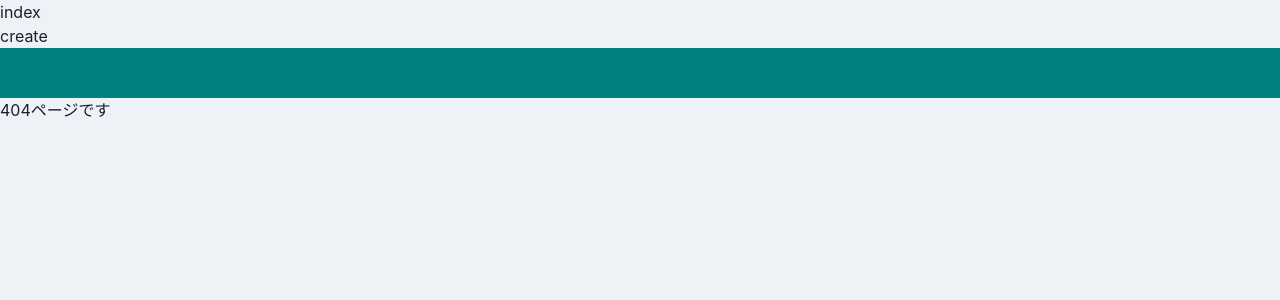
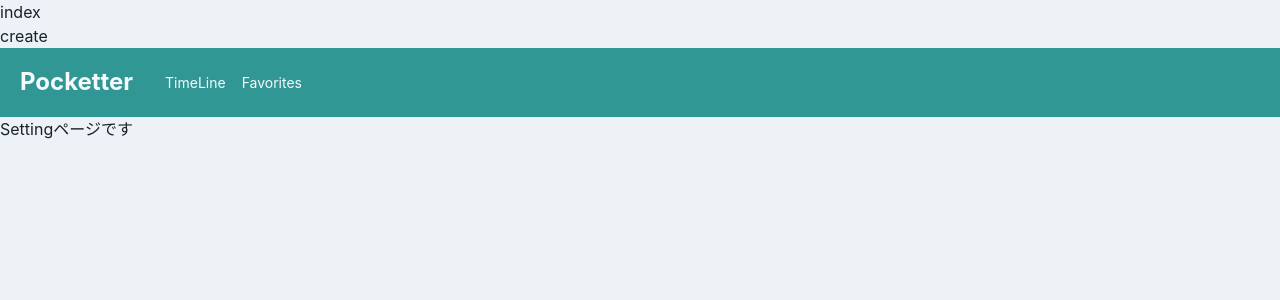
Before and after one commit to Takahiro800/twiita, a React (Create React App) app in the folder frontend/react-app/: page /home/timeline in a window 1280 px wide. Shown: the top 300 px of the page. Built offline with nearby package versions, Linux system fonts and the light colour scheme.

Commit message:
feat(front): headerの作成
fix #14

```diff
--- a/frontend/react-app/package.json
+++ b/frontend/react-app/package.json
@@ -3,6 +3,7 @@
   "version": "0.1.0",
   "private": true,
   "dependencies": {
+    "@chakra-ui/icons": "^1.0.13",
     "@chakra-ui/react": "^1.6.2",
     "@emotion/react": "^11",
     "@emotion/styled": "^11",
--- /dev/null
+++ b/frontend/react-app/src/componentes/atom/button/MenuIconButton.tsx
@@ -0,0 +1,22 @@
+import { memo, VFC } from "react";
+import { IconButton } from "@chakra-ui/button";
+import { HamburgerIcon } from "@chakra-ui/icons";
+
+type Props = {
+  onOpen: () => void;
+};
+
+export const MenuIconButton: VFC<Props> = memo((props) => {
+  const { onOpen } = props;
+
+  return (
+    <IconButton
+      aria-label="メニューボタン"
+      icon={<HamburgerIcon />}
+      size="sm"
+      variant="unstyled"
+      display={{ base: "block", md: "none" }}
+      onClick={onOpen}
+    />
+  );
+});
--- /dev/null
+++ b/frontend/react-app/src/componentes/molecules/MenuDrawer.tsx
@@ -0,0 +1,34 @@
+import { memo, VFC } from "react";
+import { Button } from "@chakra-ui/button";
+import { Drawer, DrawerBody, DrawerContent, DrawerOverlay } from "@chakra-ui/modal";
+
+type Props = {
+  isOpen: boolean;
+  onClose: () => void;
+  onClickHome: () => void;
+  onClickTimeLine: () => void;
+  onClickFavorites: () => void;
+};
+
+export const MenuDrawer: VFC<Props> = memo((props) => {
+  const { isOpen, onClose, onClickHome, onClickTimeLine, onClickFavorites } = props;
+  return (
+    <Drawer placement="left" size="xs" isOpen={isOpen} onClose={onClose}>
+      <DrawerOverlay>
+        <DrawerContent>
+          <DrawerBody p={0} bg="gray.100">
+            <Button w="100%" onClick={onClickHome}>
+              TOP
+            </Button>
+            <Button w="100%" onClick={onClickTimeLine}>
+              TimeLine
+            </Button>
+            <Button w="100%" onClick={onClickFavorites}>
+              Favorites
+            </Button>
+          </DrawerBody>
+        </DrawerContent>
+      </DrawerOverlay>
+    </Drawer>
+  );
+});
--- a/frontend/react-app/src/componentes/organismas/layout/Header.tsx
+++ b/frontend/react-app/src/componentes/organismas/layout/Header.tsx
@@ -1,5 +1,42 @@
-import { memo, VFC } from "react";
+import { memo, useCallback, VFC } from "react";
+import { useDisclosure } from "@chakra-ui/hooks";
+import { Box, Flex, Heading, Link } from "@chakra-ui/layout";
+
+import { MenuIconButton } from "../../atom/button/MenuIconButton";
+import { MenuDrawer } from "../../molecules/MenuDrawer";
+import { useHistory } from "react-router";
 
 export const Header: VFC = memo(() => {
-  return <div style={{ height: "50px", backgroundColor: "teal" }}></div>;
+  const { isOpen, onOpen, onClose } = useDisclosure();
+  const history = useHistory();
+
+  const onClickHome = useCallback(() => history.push("/home"), [history]);
+  const onClickTimeline = useCallback(() => history.push("/home/timeline"), [history]);
+  const onClickFavorites = useCallback(() => history.push("/home/favorites"), [history]);
+
+  return (
+    <>
+      <Flex as="nav" bg="teal.500" color="gray.50" align="center" justify="space-between" padding={{ base: 3, md: 5 }}>
+        <Flex align="center" as="a" mr={8} _hover={{ cursor: "pointer" }} onClick={onClickHome}>
+          <Heading as="h1" fontSize={{ base: "lg", md: "2xl" }}>
+            Pocketter
+          </Heading>
+        </Flex>
+        <Flex align="center" fontSize="sm" flexGrow={2} display={{ base: "none", md: "flex" }}>
+          <Box pr={4}>
+            <Link onClick={onClickTimeline}>TimeLine</Link>
+          </Box>
+          <Link onClick={onClickFavorites}>Favorites</Link>
+        </Flex>
+        <MenuIconButton onOpen={onOpen} />
+      </Flex>
+      <MenuDrawer
+        isOpen={isOpen}
+        onClose={onClose}
+        onClickHome={onClickHome}
+        onClickTimeLine={onClickTimeline}
+        onClickFavorites={onClickFavorites}
+      />
+    </>
+  );
 });
--- a/frontend/react-app/src/router/Router.tsx
+++ b/frontend/react-app/src/router/Router.tsx
@@ -1,6 +1,5 @@
 import { memo, VFC } from "react";
 import { Route, Switch } from "react-router";
-import { Home } from "../componentes/pages/Home";
 import { Page404 } from "../componentes/pages/Page404";
 import { Top } from "../componentes/pages/Top";
 import { HeaderLayout } from "../componentes/templates/HeaderLayout";
```
Also changed, not shown: frontend/react-app/src/router/HomeRoutes.tsx (+6 -1 lines), 1 other file (tests, documents, lock files or other folders).
